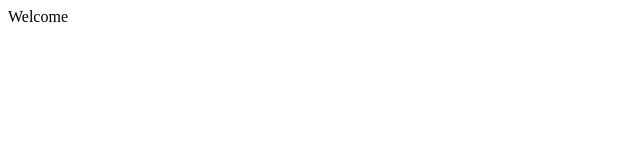
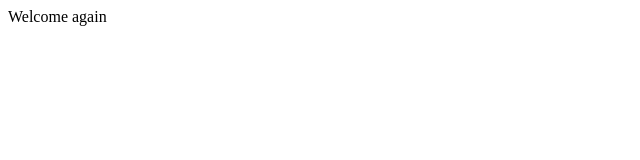
Before and after one commit to swetha2111/sample, a plain HTML site: page index.html in a window 1280 px wide. Shown: the full height of the page, 0-640 px from the left. Drawn offline with Linux system fonts and the light colour scheme.

Commit message:
second commit

```diff
--- a/index.html
+++ b/index.html
@@ -1,7 +1,7 @@
 <html>
 <head>
 <body>
-Welcome
+Welcome again
 </body>
 </head>
 </html>
```
